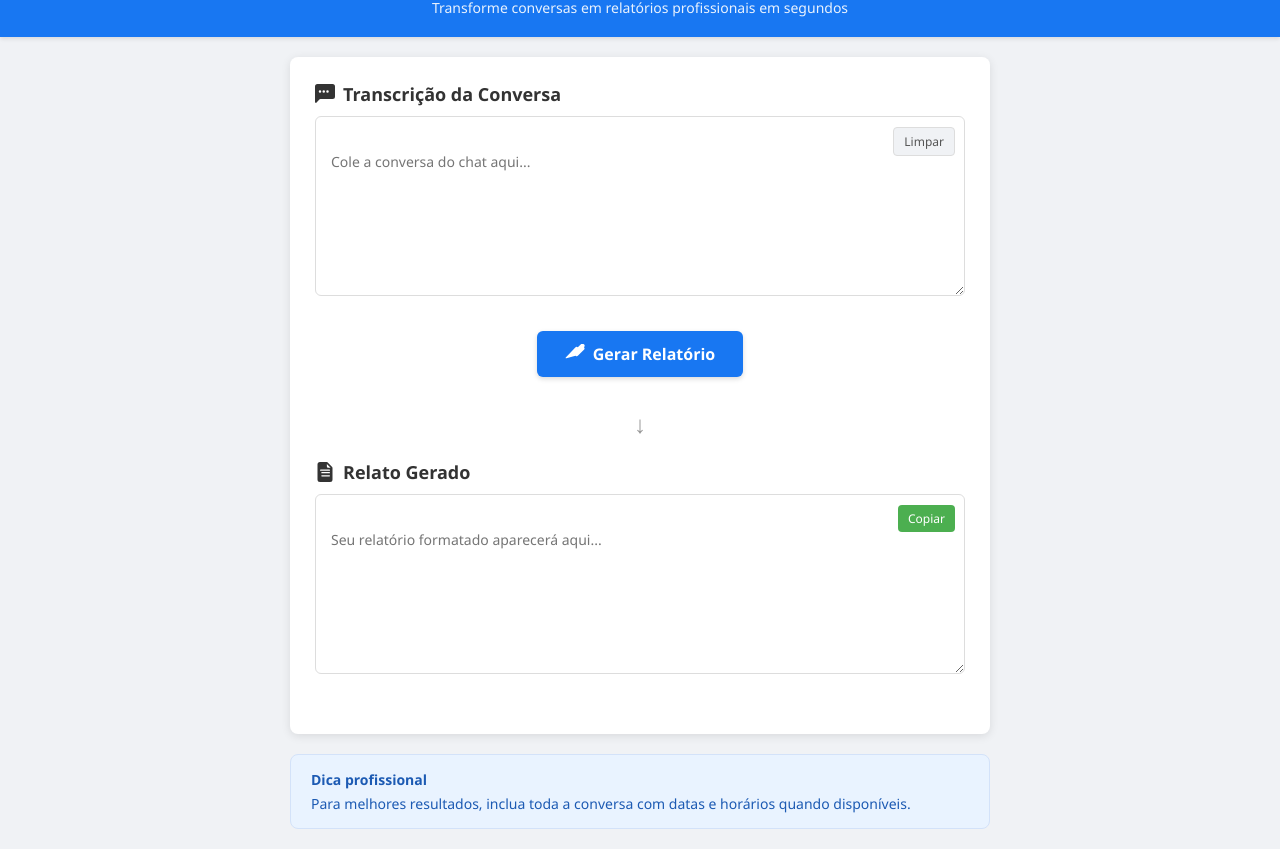
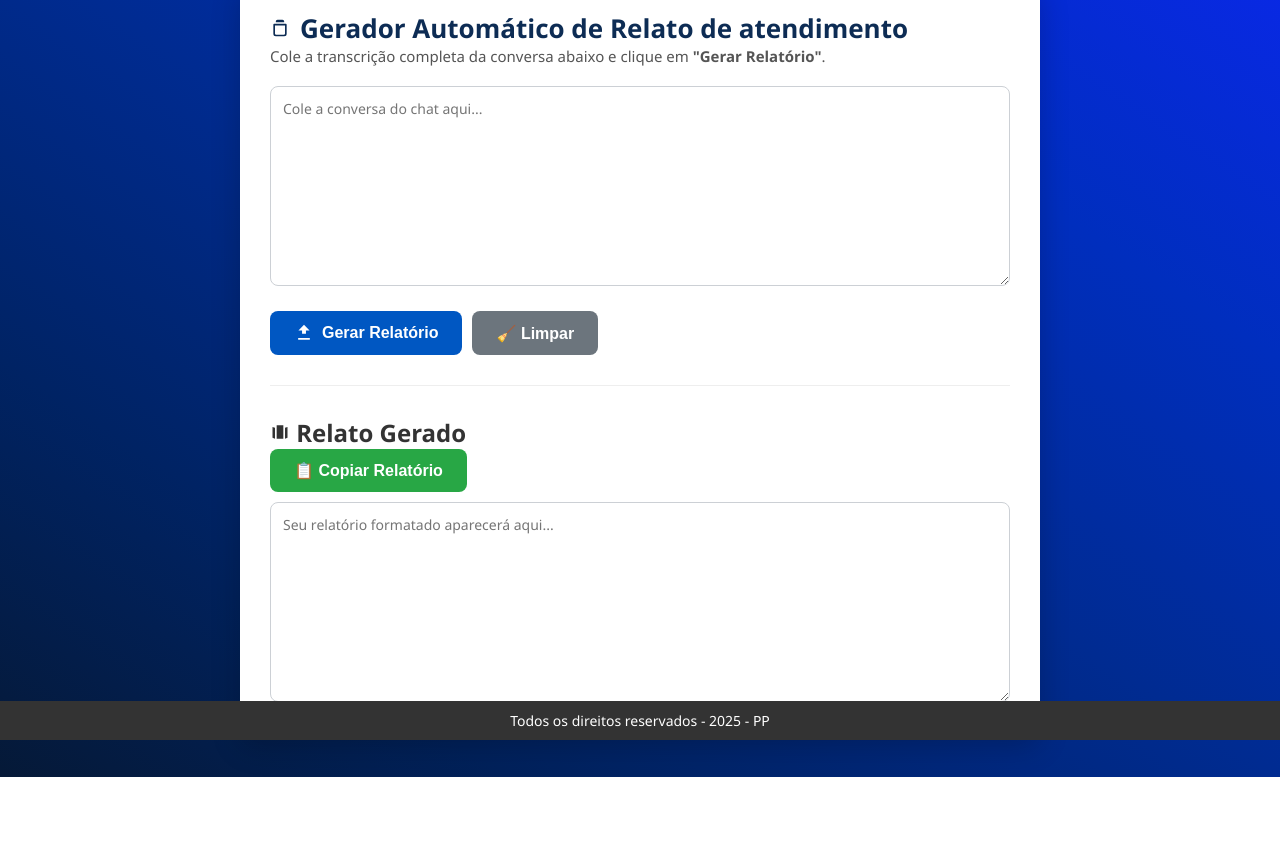
Before and after one commit to Pauloppb/gerador-de-relatorios, a plain HTML site: page index.html in a window 1280 px wide. Shown: the part 60-909 px from the top of the page. After the commit the page ends 837 px from the top, so only its background shows below. Drawn offline with Linux system fonts and the light colour scheme.

Commit message:
Update index.html
Original

```diff
--- a/index.html
+++ b/index.html
@@ -2,223 +2,166 @@
 <html lang="pt-br">
 <head>
   <meta charset="UTF-8" />
-    <meta name="viewport" content="width=device-width, initial-scale=1.0" />
-    <title>Gerador Automático de Relato de Atendimento</title>
+  <meta name="viewport" content="width=device-width, initial-scale=1.0"/>
+  <title>Gerador de Relatório de Atendimento</title>
   <style>
     /* --- RESET E CONFIGURAÇÕES GERAIS --- */
     * {
       box-sizing: border-box;
       margin: 0;
       padding: 0;
-            font-family: "Segoe UI", Roboto, Helvetica, Arial, sans-serif;
     }
 
+    /* ### ALTERAÇÃO 1: FUNDO IDÊNTICO AO MODELO ### */
     body {
-            background-color: #f0f2f5; /* Um tom de cinza claro para o fundo geral */
+      font-family: "Segoe UI", Roboto, Helvetica, Arial, sans-serif;
+      /* Copiado diretamente do modelo para um fundo gradiente idêntico */
+      background-image: linear-gradient(to right top, #051937, #002364, #002b91, #002ebe, #0a28e9);
+      color: #333;
       display: flex;
       flex-direction: column;
       min-height: 100vh;
     }
 
-        /* --- CABEÇALHO AZUL --- */
-        header {
-            background-color: #1877f2; /* Cor azul do exemplo */
-            color: white;
-            padding: 20px;
-            text-align: center;
-            box-shadow: 0 2px 4px rgba(0, 0, 0, 0.1);
-        }
-
-        header h1 {
-            font-size: 24px;
-            margin-bottom: 5px;
-        }
-
-        header p {
-            font-size: 14px;
-            opacity: 0.9;
-            margin: 0;
-        }
-
     main {
       flex: 1;
       display: flex;
-            flex-direction: column;
       align-items: center;
-            padding: 20px;
-            width: 100%;
+      justify-content: center;
+      padding: 40px 20px;
     }
 
+    /* --- CONTAINER BRANCO --- */
     .container {
       width: 100%;
-            max-width: 700px;
-            padding: 25px;
-            background-color: white;
-            border-radius: 8px;
-            box-shadow: 0 2px 10px rgba(0, 0, 0, 0.1);
+      max-width: 800px;
+      background-color: #ffffff;
+      padding: 30px;
+      border-radius: 12px;
+      box-shadow: 0 10px 30px rgba(0, 0, 0, 0.2);
     }
 
-        /* --- SEÇÕES DE CONTEÚDO --- */
-        .section-box {
-            margin-bottom: 30px;
-            position: relative; /* Essencial para posicionar os botões de canto */
+    /* --- ELEMENTOS DO FORMULÁRIO (Títulos, Textos, etc.) --- */
+    h1 {
+      font-size: 26px;
+      color: #0d2c54;
+      display: flex;
+      align-items: center;
+      gap: 10px;
     }
 
-        .section-box h2 {
-            font-size: 18px;
-            color: #333;
-            margin-bottom: 10px;
+    p {
+      font-size: 15px;
+      margin-bottom: 20px;
+      color: #555;
+    }
+
+    textarea {
+      width: 100%;
+      height: 200px;
+      padding: 12px;
+      border-radius: 8px;
+      border: 1px solid #ccd0d5;
+      font-size: 14px;
+      resize: vertical;
+      font-family: inherit;
+    }
+
+    textarea:focus {
+      outline: none;
+      border-color: #0d2c54;
+    }
+
+    /* --- ESTILO DOS BOTÕES --- */
+    button {
+      padding: 12px 24px;
+      font-size: 16px;
+      font-weight: bold;
+      color: #fff;
+      border: none;
+      border-radius: 8px;
+      cursor: pointer;
+      transition: opacity 0.2s;
       display: flex;
       align-items: center;
       gap: 8px;
     }
 
-        textarea {
-            width: 100%;
-            min-height: 180px;
-            padding: 15px;
-            padding-top: 35px; /* Espaço para o botão de canto */
-            border: 1px solid #ddd;
-            border-radius: 6px;
-            font-size: 14px;
-            resize: vertical;
+    button:hover {
+        opacity: 0.9;
     }
 
-        textarea:focus {
-            outline: 2px solid #1877f2;
-            border-color: transparent;
+    /* --- ÍCONES (para os botões) --- */
+    .icon {
+      width: 20px;
+      height: 20px;
+      fill: currentColor;
+      flex-shrink: 0;
     }
 
-        /* --- BOTÕES --- */
-        .corner-button {
-            position: absolute;
-            top: 45px;
-            right: 10px;
-            background: #f0f2f5;
-            border: 1px solid #ddd;
-            color: #555;
-            cursor: pointer;
-            font-size: 12px;
-            padding: 5px 10px;
-            border-radius: 4px;
+    /* ### ALTERAÇÃO 2: RODAPÉ IDÊNTICO AO MODELO ### */
+    footer {
+      width: 100%;
+      text-align: center;
+      padding: 10px; /* Um pouco mais de preenchimento para ficar mais bonito */
+      background-color: #333; /* Copiado do modelo */
+      color: white; /* Copiado do modelo */
+      position: fixed; /* Copiado do modelo para ficar "colado" embaixo */
+      bottom: 0;
+      left: 0;
+      font-size: 14px; /* Copiado do modelo */
     }
 
-        .corner-button:hover {
-            background: #e4e6eb;
-        }
-
-        #copiar-btn {
-            background-color: #4CAF50; /* Verde para o botão de copiar */
-            color: white;
-            border: none;
-        }
-        #copiar-btn:hover{
-            background-color: #45a049;
-        }
-
-        /* --- BOTÃO GERAR RELATÓRIO --- */
-        .generate-button-container {
-            display: flex;
-            justify-content: center;
-            margin: 0 0 30px 0;
-        }
-
-        #gerar-btn {
-            background-color: #1877f2;
-            color: white;
-            padding: 12px 28px;
-            border: none;
-            border-radius: 6px;
-            cursor: pointer;
-            font-size: 16px;
-            font-weight: bold;
-            display: flex;
-            align-items: center;
-            gap: 8px;
-            box-shadow: 0 2px 5px rgba(0, 0, 0, 0.15);
-            transition: background-color 0.2s;
-        }
-
-        #gerar-btn:hover {
-            background-color: #166fe5;
-        }
-
-        /* --- SETA INDICATIVA --- */
-        .arrow-down {
-            text-align: center;
-            color: #999;
-            font-size: 24px;
-            margin-bottom: 20px;
-        }
-
-        /* --- RODAPÉ/DICA --- */
-        footer {
-            background-color: #e9f3ff; /* Um azul bem claro para o fundo da dica */
-            color: #1c5ab3;
-            width: 100%;
-            max-width: 700px;
-            padding: 15px 20px;
-            font-size: 14px;
-            border: 1px solid #d3e2f9;
-            border-radius: 8px;
-            margin-top: 20px;
-        }
-
-        footer strong {
-            display: block;
-            font-weight: bold;
-            margin-bottom: 5px;
-        }
   </style>
 </head>
 <body>
-    <header>
-        <h1>Gerador Automático de Relato de Atendimento</h1>
-        <p>Transforme conversas em relatórios profissionais em segundos</p>
-    </header>
 
   <main>
     <div class="container">
-            <div class="section-box">
-                <h2>
-                    <svg xmlns="http://www.w3.org/2000/svg" width="20" height="20" fill="currentColor" class="bi bi-chat-left-dots-fill" viewBox="0 0 16 16">
-                        <path d="M0 2a2 2 0 0 1 2-2h12a2 2 0 0 1 2 2v8a2 2 0 0 1-2 2H4.414a1 1 0 0 0-.707.293L.854 15.146A1 1 0 0 1 0 14.414V2zm5 4a1 1 0 1 0-2 0 1 1 0 0 0 2 0zm3 0a1 1 0 1 0-2 0 1 1 0 0 0 2 0zm3 0a1 1 0 1 0-2 0 1 1 0 0 0 2 0z"/>
+      <h1>
+        <svg class="icon" xmlns="http://www.w3.org/2000/svg" viewBox="0 0 24 24" fill="#0d2c54">
+          <path d="M9 2h6a2 2 0 0 1 2 2v1H7V4a2 2 0 0 1 2-2zm10 5H5a1 1 0 0 0-1 1v11a3 3 0 0 0 3 3h10a3 3 0 0 0 3-3V8a1 1 0 0 0-1-1zm-1 12a1 1 0 0 1-1 1H7a1 1 0 0 1-1-1V9h12z"/>
         </svg>
-                    Transcrição da Conversa
-                </h2>
-                <button class="corner-button" id="limpar-btn">Limpar</button>
+        Gerador Automático de Relato de atendimento
+      </h1>
+
+      <p>Cole a transcrição completa da conversa abaixo e clique em <strong>"Gerar Relatório"</strong>.</p>
+
       <textarea id="conversa" placeholder="Cole a conversa do chat aqui..."></textarea>
-                <div id="audio-transcription-area" style="margin-top: 15px;"></div>
-            </div>
 
-            <div class="generate-button-container">
-                <button id="gerar-btn">
-                    <svg xmlns="http://www.w3.org/2000/svg" width="20" height="20" fill="currentColor" class="bi bi-pen-fill" viewBox="0 0 16 16" style="fill: white;">
-                        <path d="m13.498.795.149-.149a1.207 1.207 0 1 1 1.707 1.707l-.149.148a1.5 1.5 0 0 1-.059 2.06l-4.684 4.684a1.5 1.5 0 0 1-2.024.082L1.141 11.324a.375.375 0 1 1-.53-.53L8.232 2.764a1.5 1.5 0 0 1 2.024-.082l4.684-4.684a1.207 1.207 0 0 1 1.707 1.707z"/>
+      <div style="display: flex; gap: 10px; margin-top: 20px; margin-bottom: 30px;">
+        <button id="gerar-btn" style="background-color: #0057c2;">
+          <svg class="icon" xmlns="http://www.w3.org/2000/svg" viewBox="0 0 24 24" fill="white">
+            <path d="M5 20h14v-2H5v2zm7-18L5.33 9h4.34v4h4.66V9h4.34L12 2z"/>
           </svg>
           Gerar Relatório
         </button>
+
+        <button id="limpar-btn" style="background-color: #6c757d;">
+          🧹 Limpar
+        </button>
       </div>
 
-            <div class="arrow-down">↓</div>
+      <hr style="margin: 30px 0; border: none; border-top: 1px solid #eee;" />
 
-            <div class="section-box">
       <h2>
-                    <svg xmlns="http://www.w3.org/2000/svg" width="20" height="20" fill="currentColor" class="bi bi-file-earmark-text-fill" viewBox="0 0 16 16">
-                        <path d="M9.293 0H4a2 2 0 0 0-2 2v12a2 2 0 0 0 2 2h8a2 2 0 0 0 2-2V4.707A1 1 0 0 0 13.707 4L10 .293A1 1 0 0 0 9.293 0zM9.5 3.5v-2l3 3h-2a1 1 0 0 1-1-1zM4.5 6h7a.5.5 0 0 1 0 1h-7a.5.5 0 0 1 0-1zm.5 2.5a.5.5 0 0 1 .5-.5h6a.5.5 0 0 1 0 1h-6a.5.5 0 0 1-.5-.5zm0 2.5a.5.5 0 0 1 .5-.5h6a.5.5 0 0 1 0 1h-6a.5.5 0 0 1-.5-.5z"/>
+        <svg class="icon" xmlns="http://www.w3.org/2000/svg" viewBox="0 0 24 24" fill="#0d2c54">
+          <path d="M3 6l3 1v13l-3-1V6zm18 0v13l-3 1V7l3-1zM8 4h8v16H8V4z"/>
         </svg>
         Relato Gerado
       </h2>
-                <button class="corner-button" id="copiar-btn">Copiar</button>
+
+      <button id="copiar-btn" style="margin-bottom: 10px; background-color: #28a745;">
+        📋 Copiar Relatório
+      </button>
+
       <textarea id="resultado" readonly placeholder="Seu relatório formatado aparecerá aqui..."></textarea>
     </div>
-        </div>
+  </main>
 
   <footer>
-            <strong>Dica profissional</strong>
-            Para melhores resultados, inclua toda a conversa com datas e horários quando disponíveis.
+    Todos os direitos reservados - 2025 - PP
   </footer>
-    </main>
 
   <script src="script.js"></script>
 </body>
```
Lines whose indentation alone changed are shown as unchanged.
